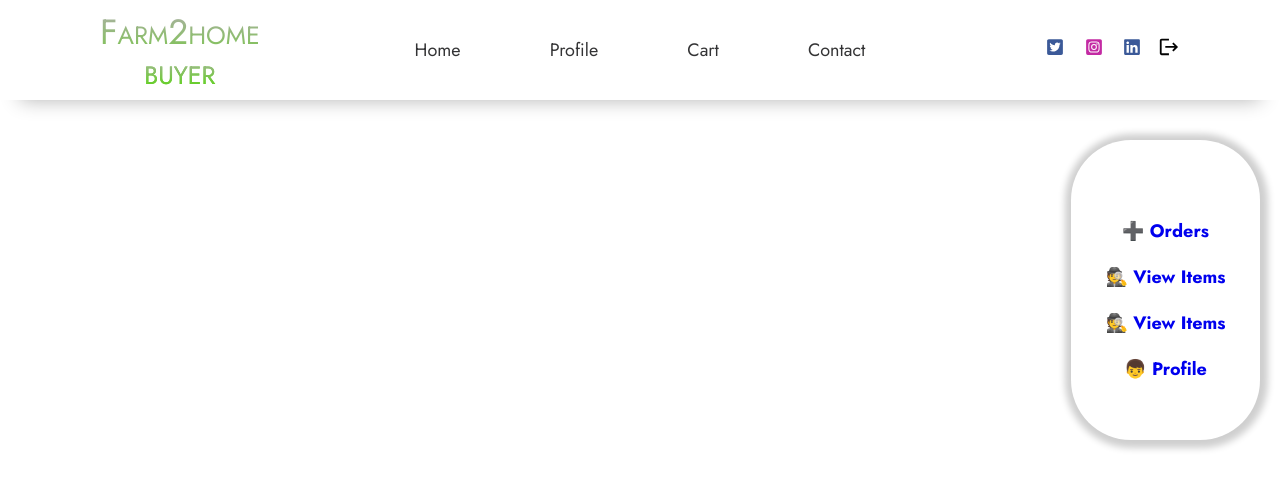
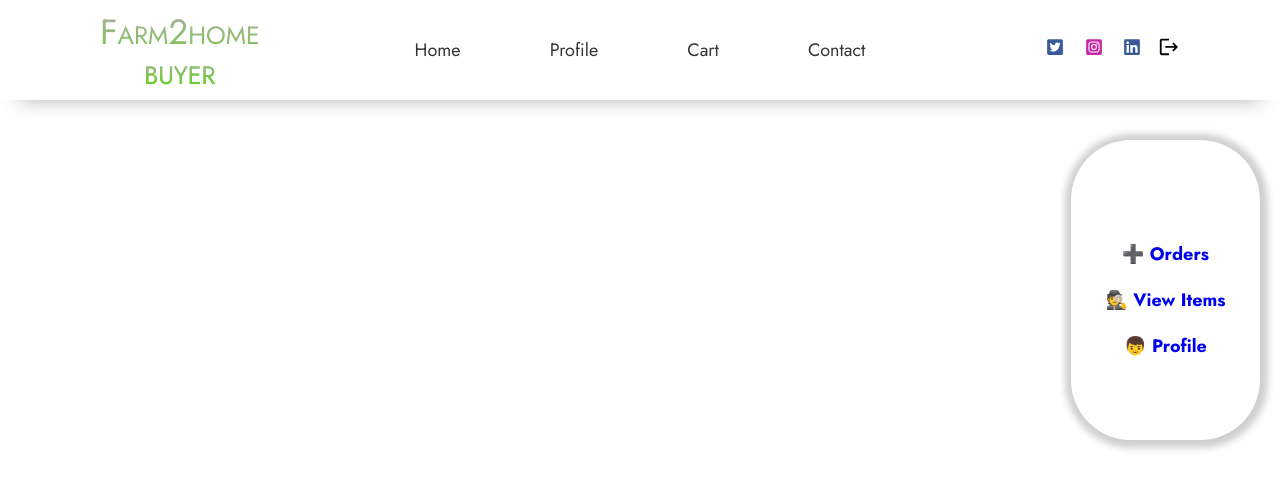
Before and after one commit to patelshravan/farm-2-home, a React (Create React App) app: page /homeBuyer in a window 1280 px wide. Shown: the top 488 px of the page. Built offline with nearby package versions, Linux system fonts and the light colour scheme.

Commit message:
changes discarded

```diff
--- a/src/Components/HomePageBuyer/HomePageBuyer.js
+++ b/src/Components/HomePageBuyer/HomePageBuyer.js
@@ -16,9 +16,6 @@ const HomePageSeller = () => {
           <NavLink className="firstNav" to="/viewItems">
             🕵 View Items
           </NavLink>
-          <NavLink className="firstNav" to="/viewItems">
-            🕵 View Items
-          </NavLink>
           <NavLink className="firstNav" to="/profileBuyer">
             👦 Profile
           </NavLink>
```
